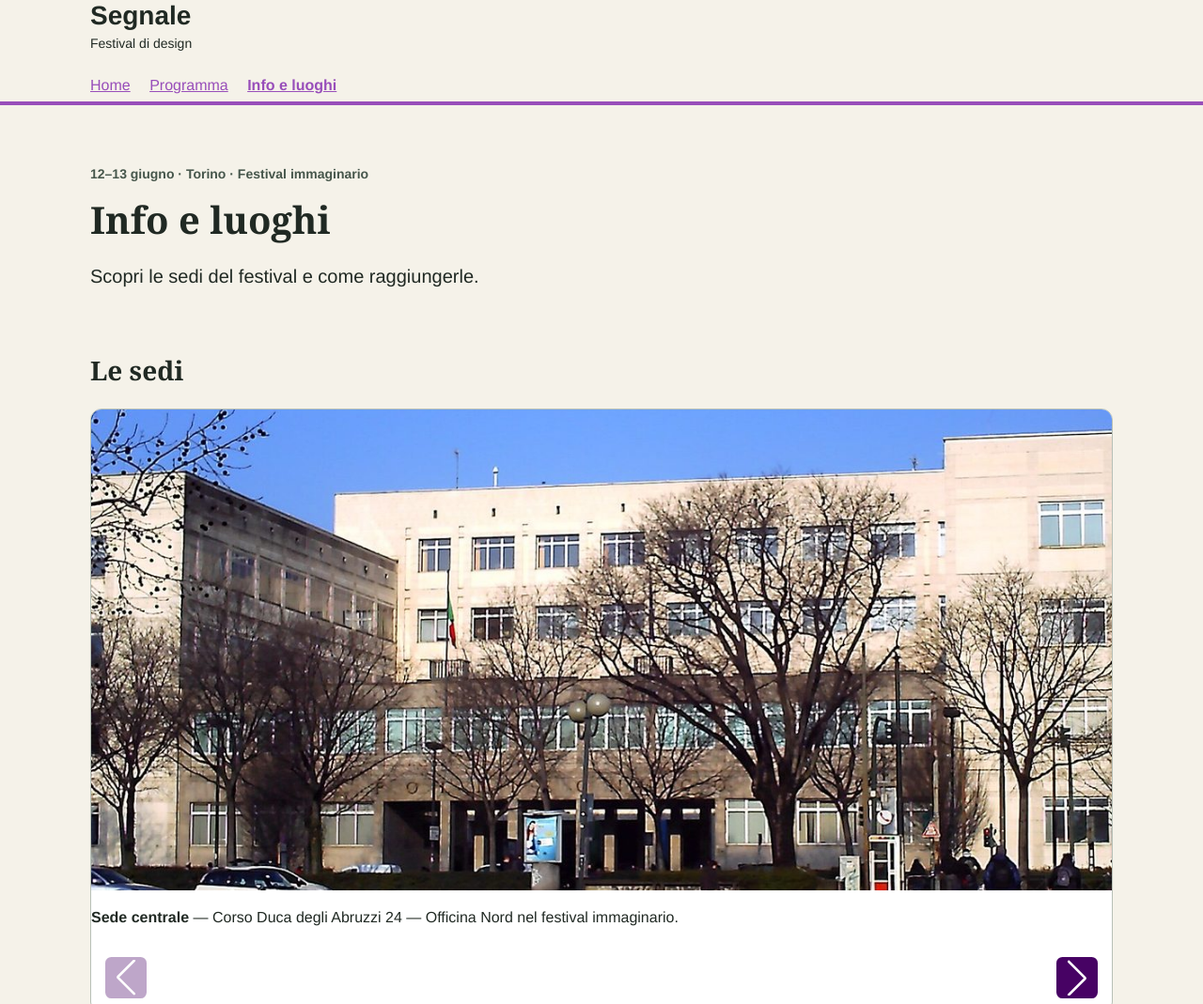
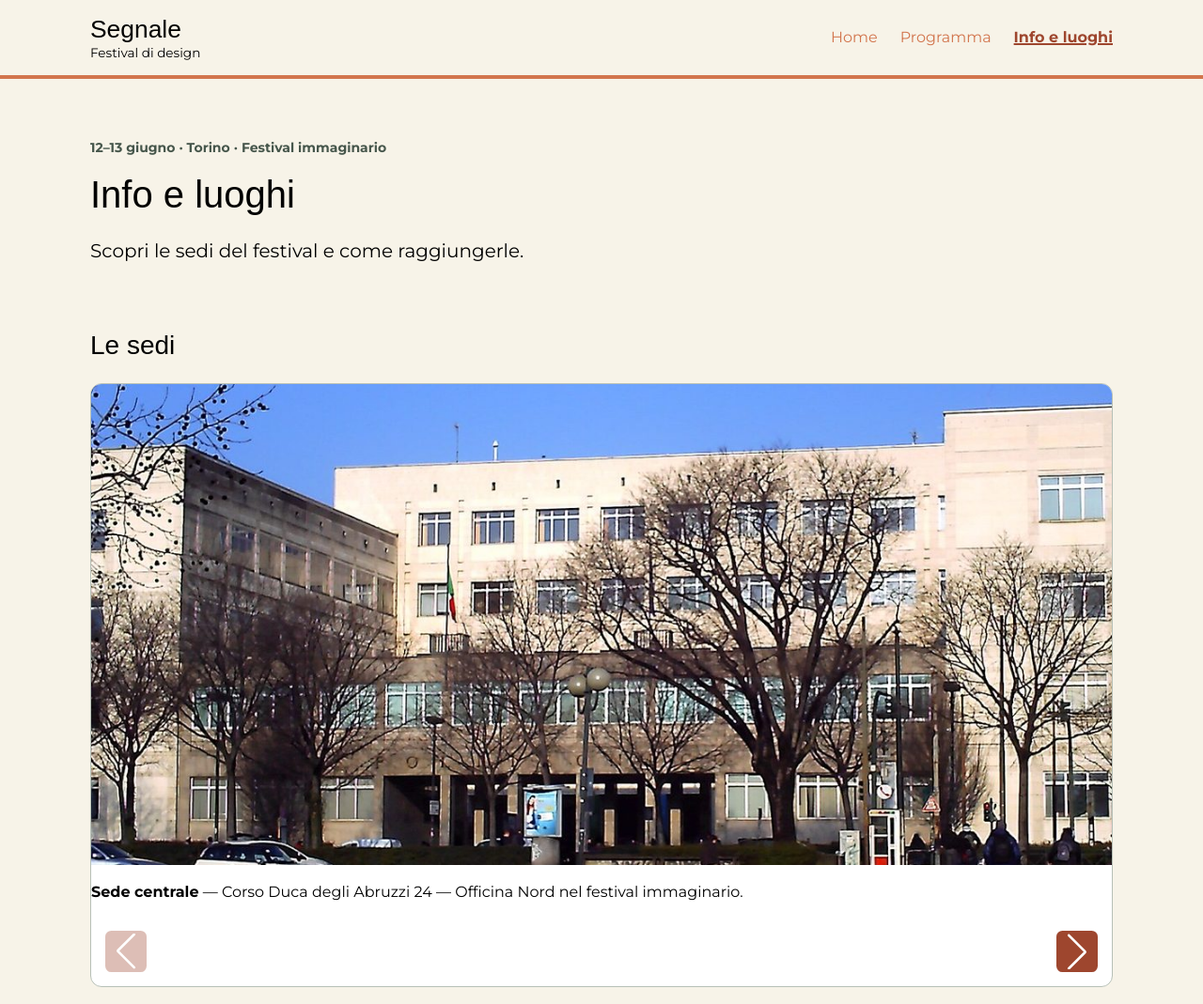
Before and after one commit to vincim34-a11y/festival-segnale, a plain HTML site: page info.html in a window 1280 px wide. Shown: the top 1069 px of the page at 94% size. Drawn offline with nearby package versions, Linux system fonts and the light colour scheme; a web font is replaced by a local one.

Commit message:
modifiche consegna 3

```diff
--- a/info.html
+++ b/info.html
@@ -4,6 +4,9 @@
   <meta charset="utf-8">
   <meta name="viewport" content="width=device-width, initial-scale=1">
   <title>Info e luoghi — Segnale</title>
+  <link rel="preconnect" href="https://fonts.googleapis.com">
+  <link rel="preconnect" href="https://fonts.gstatic.com" crossorigin>
+  <link href="https://fonts.googleapis.com/css2?family=Asimovian&family=Montserrat:wght@400;600;700&display=swap" rel="stylesheet">
   <link rel="stylesheet" href="style.css">
   <link rel="stylesheet" href="https://cdn.jsdelivr.net/npm/swiper@14.4.0/swiper-bundle.min.css">
 </head>
@@ -92,19 +95,6 @@
   </footer>
 
   <script src="https://cdn.jsdelivr.net/npm/swiper@14.4.0/swiper-bundle.min.js"></script>
-  <script>
-    new Swiper(".luoghi-swiper", {
-      slidesPerView: 1,
-      spaceBetween: 24,
-      navigation: {
-        nextEl: ".swiper-button-next",
-        prevEl: ".swiper-button-prev"
-      },
-      keyboard: {
-        enabled: true,
-        onlyInViewport: true
-      }
-    });
-  </script>
+  <script src="script.js"></script>
 </body>
 </html>
--- /dev/null
+++ b/script.js
@@ -0,0 +1,12 @@
+new Swiper(".luoghi-swiper", {
+  slidesPerView: 1,
+  spaceBetween: 24,
+  navigation: {
+    nextEl: ".swiper-button-next",
+    prevEl: ".swiper-button-prev"
+  },
+  keyboard: {
+    enabled: true,
+    onlyInViewport: true
+  }
+});
--- a/style.css
+++ b/style.css
@@ -3,12 +3,12 @@
 
 /* Scelte comuni: ogni regola usa var() per richiamarne il valore. */
 :root {
-  --colore-primario: #984eba;
-  --colore-primario-scuro: #470264;
-  --colore-sfondo: #f5f2e9;
-  --colore-testo: #202923;
-  --font-testo: "Poppins", Helvetica, sans-serif;
-  --font-titoli: "Georgia", sans-serif;
+  --colore-primario: #d2754d;
+  --colore-primario-scuro: #9e462e;
+  --colore-sfondo: #f7f3e8;
+  --colore-testo: #000000;
+  --font-testo: "Montserrat", Helvetica, sans-serif;
+  --font-titoli: "Asimovian", sans-serif;
 }
 
 * {
@@ -44,38 +44,80 @@ a:focus-visible {
 }
 
 .site-header {
-  padding: .0rem 0;
+  position: sticky;
+  top: 0;
+  z-index: 1000;
+  padding: 0.75rem 0;
+  background: var(--colore-sfondo);
   border-bottom: 4px solid var(--colore-primario);
 }
 
 .brand {
   display: inline-block;
   color: var(--colore-testo);
-  font-size: 1.75rem;
-  font-weight: bold;
-  line-height: 1.2;
+  font-family: var(--font-titoli);
+  font-size: 1.65rem;
+  font-weight: 400;
+  line-height: 1.15;
   text-decoration: none;
 }
 
 .brand span {
   display: block;
-  margin-top: 0.25rem;
-  font-size: 0.875rem;
-  font-weight: normal;
+  margin-top: 0.15rem;
+  font-family: var(--font-testo);
+  font-size: 0.85rem;
+  font-weight: 400;
 }
 
 nav {
-  margin-top: 1rem;
+  display: flex;
+  flex-direction: column;
+  gap: 0.2rem;
+  margin-top: 0.6rem;
 }
 
 nav a {
-  display: inline-block;
-  margin-right: 1rem;
-  padding: 0.25rem 0;
+  display: block;
+  padding: 0.2rem 0;
+  text-decoration: none;
+}
+
+nav a:hover {
+  text-decoration: underline;
+  text-decoration-thickness: 2px;
 }
 
 nav a[aria-current="page"] {
-  font-weight: bold;
+  font-weight: 700;
+  color: var(--colore-primario-scuro);
+  text-decoration: underline;
+  text-decoration-thickness: 2px;
+}
+
+@media (min-width: 600px) {
+  .site-header {
+    padding: 1rem 0;
+  }
+
+  .site-header .container {
+    display: flex;
+    align-items: center;
+    justify-content: space-between;
+    gap: 1.5rem;
+  }
+
+  nav {
+    flex-direction: row;
+    align-items: center;
+    gap: 1.5rem;
+    margin-top: 0;
+  }
+
+  nav a {
+    display: inline-block;
+    padding: 0.25rem 0;
+  }
 }
 
 .intro {
@@ -93,6 +135,7 @@ h1,
 h2,
 h3 {
   font-family: var(--font-titoli);
+  font-weight: 400;
   line-height: 1.2;
 }
 
@@ -194,7 +237,7 @@ h3 {
 }
 
 .site-footer {
-  padding: 1.rem 0;
+  padding: 1.5rem 0;
   border-top: 1px solid #b7c0b7;
   color: #46564b;
   font-size: 0.875rem;
@@ -204,6 +247,7 @@ h3 {
   position: absolute;
   top: -6rem;
   left: 1rem;
+  z-index: 1100;
   padding: 0.75rem 1rem;
   background: #ffffff;
   color: var(--colore-testo);
@@ -225,6 +269,8 @@ h3 {
   }
 }
 .luoghi-swiper {
+  position: relative;
+  z-index: 1;
   width: 100%;
   overflow: hidden;
 }
@@ -293,6 +339,8 @@ h3 {
 }
 
 .mappa-container {
+  position: relative;
+  z-index: 1;
   width: 100%;
 }
 
```
Also changed, not shown: index.html (+3 -0 lines), programma.html (+3 -0 lines), 7 other files.
